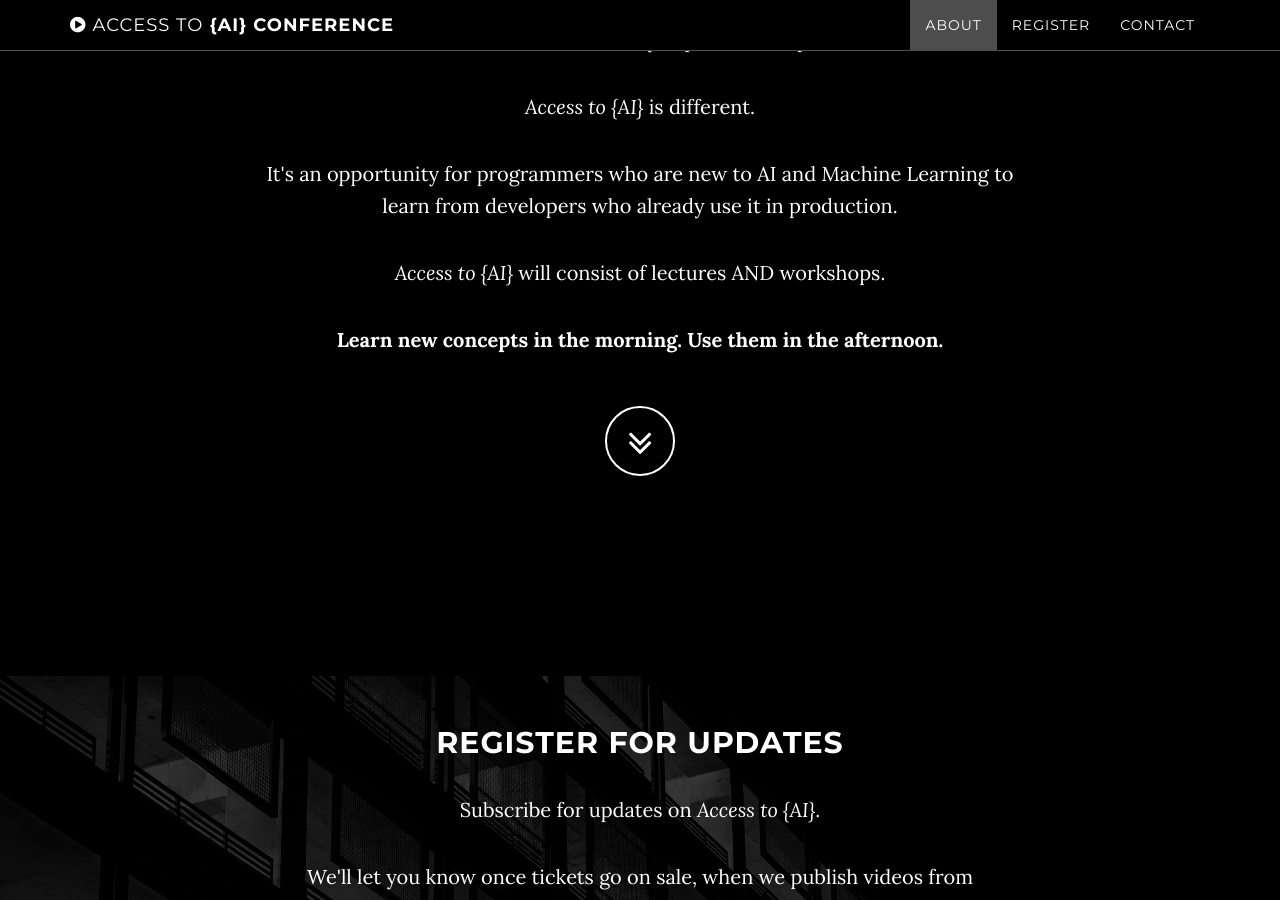
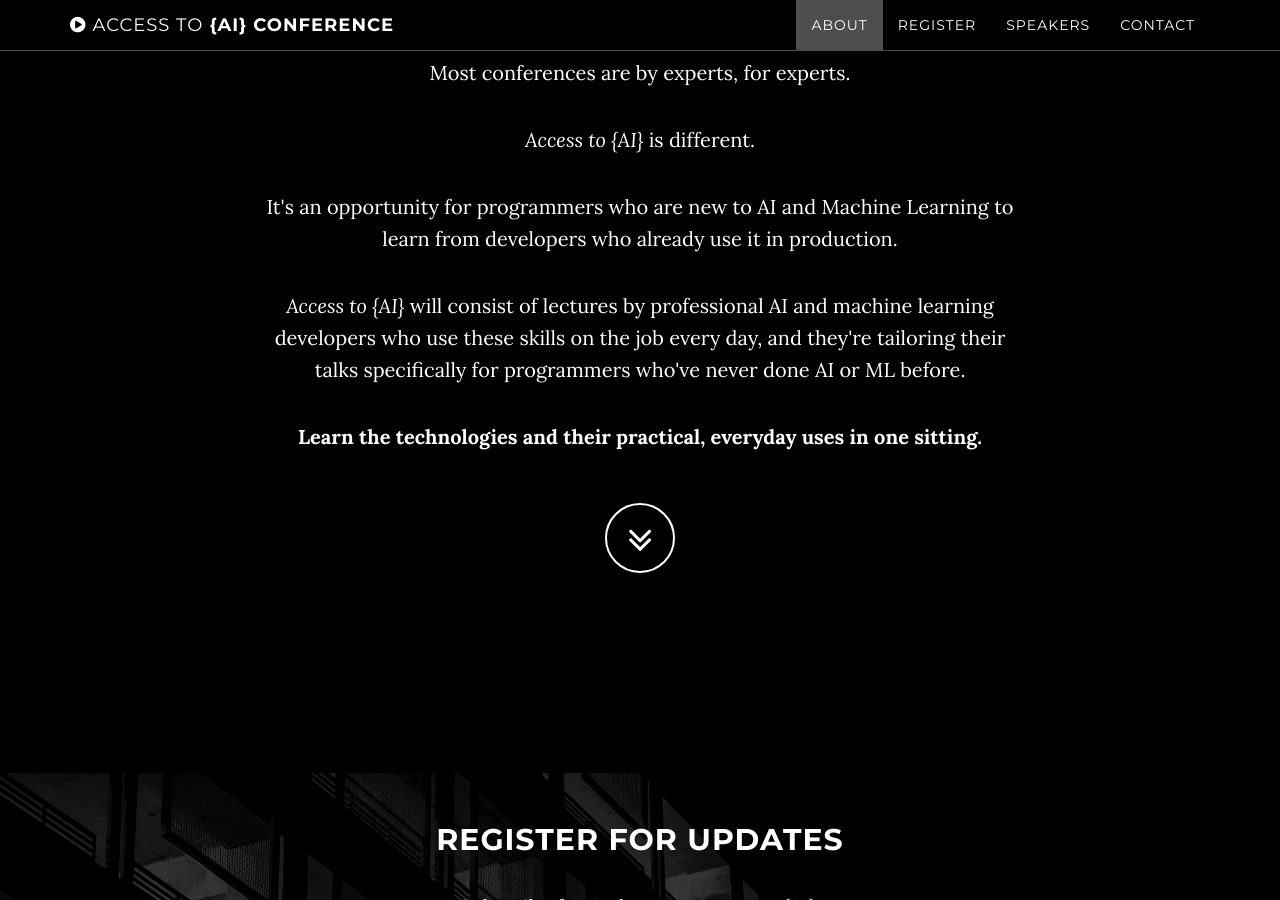
Before and after one commit to accessto/accessto.github.io, a Jekyll site: the page built from index.html, in a window 1280 px wide and 900 px high, scrolled down 1144 px. Built offline with Jekyll 4.4.1, drawn with Linux system fonts in a browser that asks for light colours; some of the changed text lies outside the part shown.

Commit message:
updated site to reflect latest dates and details

```diff
--- a/_includes/about.html
+++ b/_includes/about.html
@@ -2,12 +2,12 @@
     <section id="about" class="container content-section text-center">
         <div class="row">
             <div class="col-lg-8 col-lg-offset-2">
-                <h2>Show up. Leave with working code.</h2>
+                <h2>Presentations by experts, for beginners.</h2>
                 <p>Most conferences are by experts, for experts. </p>
                 <p><em>Access to {AI}</em> is different.</p>
                 <p>It's an opportunity for programmers who are new to AI and Machine Learning to learn from developers who already use it in production.</p>
-                <p><em>Access to {AI}</em> will consist of lectures AND workshops.</p>
-                <p><strong>Learn new concepts in the morning. Use them in the afternoon.</strong></p>
+                <p><em>Access to {AI}</em> will consist of lectures by professional AI and machine learning developers who use these skills on the job every day, and they're tailoring their talks specifically for programmers who've never done AI or ML before.</p>
+                <p><strong>Learn the technologies and their practical, everyday uses in one sitting.</strong></p>
                 <a href="#register" class="btn btn-circle page-scroll">
                             <i class="fa fa-angle-double-down animated"></i>
                 </a>
--- a/_includes/header.html
+++ b/_includes/header.html
@@ -5,7 +5,7 @@
                 <div class="row">
                     <div class="col-md-8 col-md-offset-2">
                         <h1 class="brand-heading">Access to {AI}</h1>
-                        <h2>November, 2015. San Francisco.</h2>
+                        <h2>November 12-13 2015. Bay Area, CA.</h2>
                         <p class="intro-text">A conference for introducing professional programmers to machine learning and artificial intelligence.</p>
                         <a href="#about" class="btn btn-circle page-scroll">
                             <i class="fa fa-angle-double-down animated"></i>
--- a/_includes/nav.html
+++ b/_includes/nav.html
@@ -23,6 +23,9 @@
                     <li>
                         <a class="page-scroll" href="#register">Register</a>
                     </li>
+                     <li>
+                        <a class="page-scroll" href="#speakers">Speakers</a>
+                    </li>
                     <li>
                         <a class="page-scroll" href="#contact">Contact</a>
                     </li>
--- a/_includes/register.html
+++ b/_includes/register.html
@@ -5,8 +5,8 @@
                 <div class="col-lg-8 col-lg-offset-2">
                     <h2>Register for Updates</h2>
                     <p>Subscribe for updates on <em>Access to {AI}</em>.</p>
-                    <p>We'll let you know once tickets go on sale, when we publish videos from previous talks, and occassional updates about <em>Access to {AI}</em>.</p>
-                    <a href="http://eepurl.com/buUzSb" target="blank" class="btn btn-default btn-lg">Register</a>
+                    <p>We'll let you know once tickets go on sale, when we publish videos from previous talks, and occasional updates about <em>Access to {AI}</em>.</p>
+                    <a href="http://eepurl.com/buUzSb" target="blank" class="btn btn-default btn-lg">Register for Updates</a>
                 </div>
             </div>
         </div>
--- a/_includes/speak.html
+++ b/_includes/speak.html
@@ -0,0 +1,11 @@
+<!-- Speaking Section -->
+    <section id="speakers" class="container content-section text-center">
+        <div class="row">
+            <div class="col-lg-8 col-lg-offset-2">
+                <h2>Speakers</h2>
+                <p>Work in AI and machine learning? Want to share your expertise with others? Here's how!</p>
+                <p><a href="http://goo.gl/forms/UIcCLr4ImJ" title="Access to AI Call for Speakers" class="btn btn-default btn-lg">Submit a Talk</a></p>
+                <p>Talks are 30 minutes long with 10 minutes for QA, intended for a beginner audience.</p>
+            </div>
+        </div>
+    </section>
--- a/_layouts/default.html
+++ b/_layouts/default.html
@@ -6,6 +6,7 @@
     {% include header.html %}
     {% include about.html %}
     {% include register.html %}
+    {% include speak.html %}
     {% include contact.html %}
     {% include map.html %}
     {% include footer.html %}
```
